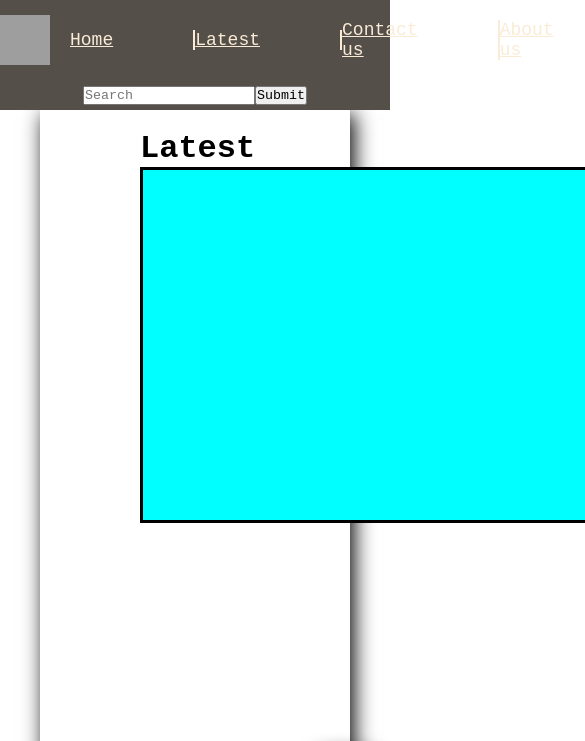
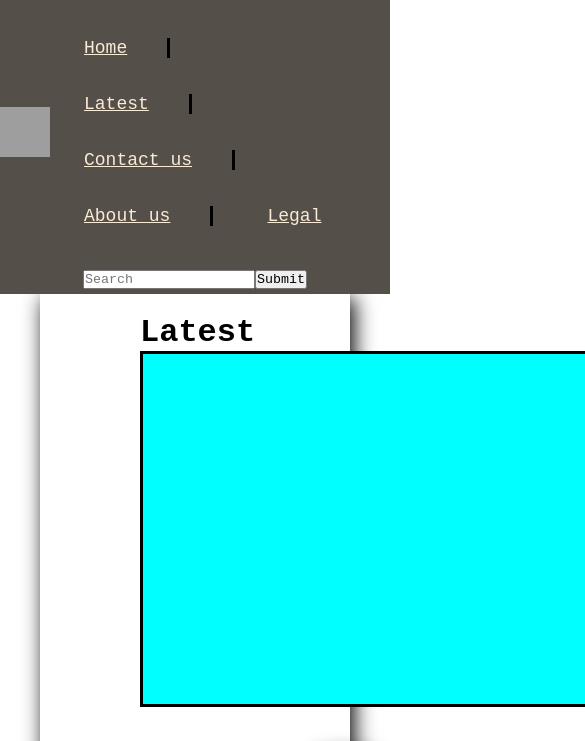
Before and after one commit to Matones01/Week-2-Challenge, a plain HTML site: page index.htm in a window 390 px wide. Shown: the top 741 px of the page, 585 px wide, since content can reach past the window. Drawn offline with Linux system fonts and the light colour scheme; grey boxes are pictures that could not be loaded.

Commit message:
Updated nav bar again to be more responsive

```diff
--- a/Assets/CSS/style.css
+++ b/Assets/CSS/style.css
@@ -21,13 +21,30 @@ header{
     flex-direction: row;
     justify-content: space-around;
     align-items: center;
-    padding: 20px;
+    margin:20px;
+}
+.nav-block{
+    display: block;
+}
+ul{
+    margin:0;
+    padding:0;
+    overflow:hidden;
+    list-style: none;
+}
+li{
+    margin:10px;
+    float: left;
+    justify-content: left;
+    margin:18px 0 18px 14px;
+    padding-right:40px;
 }
 .seperator{
-    border-color: rgb(93, 93, 93);
-    border-right: 2px solid;
-    padding-right: 80px;
+    border-color:black;
+    border-right-style: solid;
+    padding-right:40px;
 }
+
 .top{
     display: flex;
     flex: auto;
@@ -46,6 +63,7 @@ header{
     background-color: rgb(84, 79, 72);
     position: sticky;
     top:0;
+    z-index: 10;
 }
 
 .cat{
@@ -101,7 +119,7 @@ a:visited{
 }
 .story:hover{
     transform: scale(1.1);
-    z-index: 999;
+    z-index: 5;
 }
 .page{
     margin-left: 40px;
--- a/index.htm
+++ b/index.htm
@@ -11,13 +11,25 @@
         <a href="./index.htm">
         <img class="top cat" src="https://i.natgeofe.com/n/548467d8-c5f1-4551-9f58-6817a8d2c45e/NationalGeographic_2572187_square.jpg">
         </a>
-        <nav class="navbar">
-            <a class="seperator" href="./index.htm">Home</a>
+        <div class="navbar">
+            <ul class="nav-block">
+                <li>
+                <a class="seperator" href="./index.htm">Home</a>
+                </li>
+                <li>
             <a class="seperator" href="#">Latest</a>
+            </li>
+            <li>
             <a class="seperator" href="./contact.htm">Contact us</a>
+            </li>
+            <li>
             <a class="seperator" href="./about.htm">About us</a>
+            </li>
+            <li>
             <a href="./legal.htm">Legal</a>
-        </nav>
+            </li>
+        </ul>
+        </div>
     </header>
     <div class="search-bar">
             <input type="search" id="search" name="search" placeholder="Search">
```
Also changed, not shown: Bankrupt.htm (+15 -3 lines), about.htm (+15 -3 lines), contact.htm (+15 -3 lines), legal.htm (+15 -3 lines).
